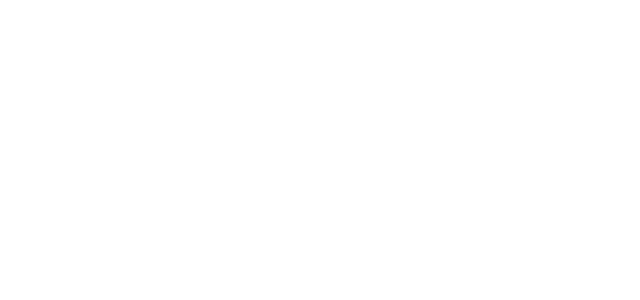
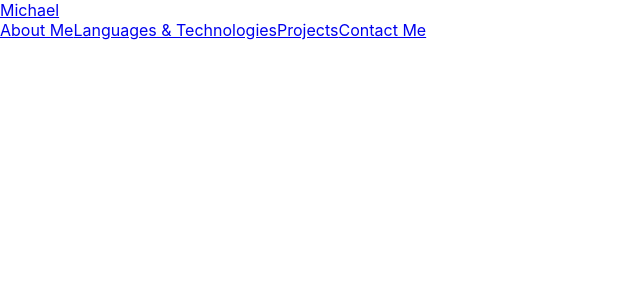
Before and after one commit to smj2021/foliolio, a React (Create React App) app: page / in a window 1280 px wide. Shown: the top 300 px of the page, without its empty margins (0-640 px from the left). Built offline with nearby package versions, Linux system fonts and the light colour scheme.

Commit message:
NavBar jsx skeleton complete with scrolling HashLinks

```diff
--- a/src/components/NavBar/NavBar.jsx
+++ b/src/components/NavBar/NavBar.jsx
@@ -6,9 +6,14 @@
   return (
     <nav>
       {/* Using HashLink we are able to create scrollable links that don't function with the standard Link component https://www.npmjs.com/package/react-router-hash-link */}
-      <HashLink className="title" smooth to="#top"></HashLink>
+      <HashLink className="title" smooth to="#top">Michael</HashLink>
+      <div>
+        <HashLink smooth to="#about">About Me</HashLink>
+        <HashLink smooth to="#skills">Languages &amp; Technologies</HashLink>
+        <HashLink smooth to="#projects">Projects</HashLink>
+        <HashLink smooth to="#contact">Contact Me</HashLink>
+      </div>
     </nav>
-
   )
 }
 
```
